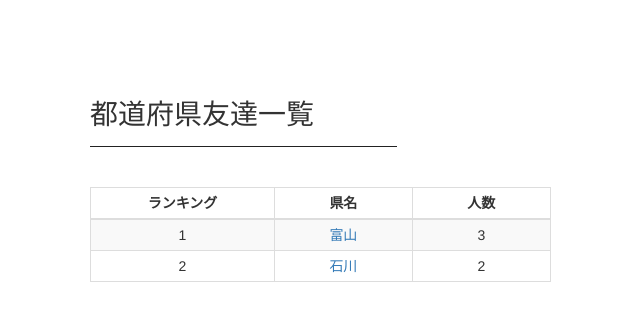
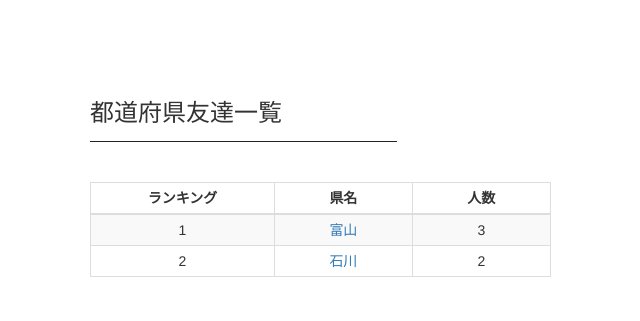
Before and after one commit to ccm-koakuma/fresys, a PHP site: page /design/index.html in a window 1280 px wide. Shown: the top 321 px of the page, without its empty margins (166-806 px from the left). Run offline with PHP 8.4, Linux system fonts and the light colour scheme.

Commit message:
repair design

```diff
--- a/assets/css/style.css
+++ b/assets/css/style.css
@@ -7,7 +7,7 @@
   width: 40%;
 }
 .contents_title h1{
-  font-size: 28px;
+  font-size: 24px;
   font-weight: 400;
   padding-bottom: 15px;
   margin-bottom: 40px;
```
